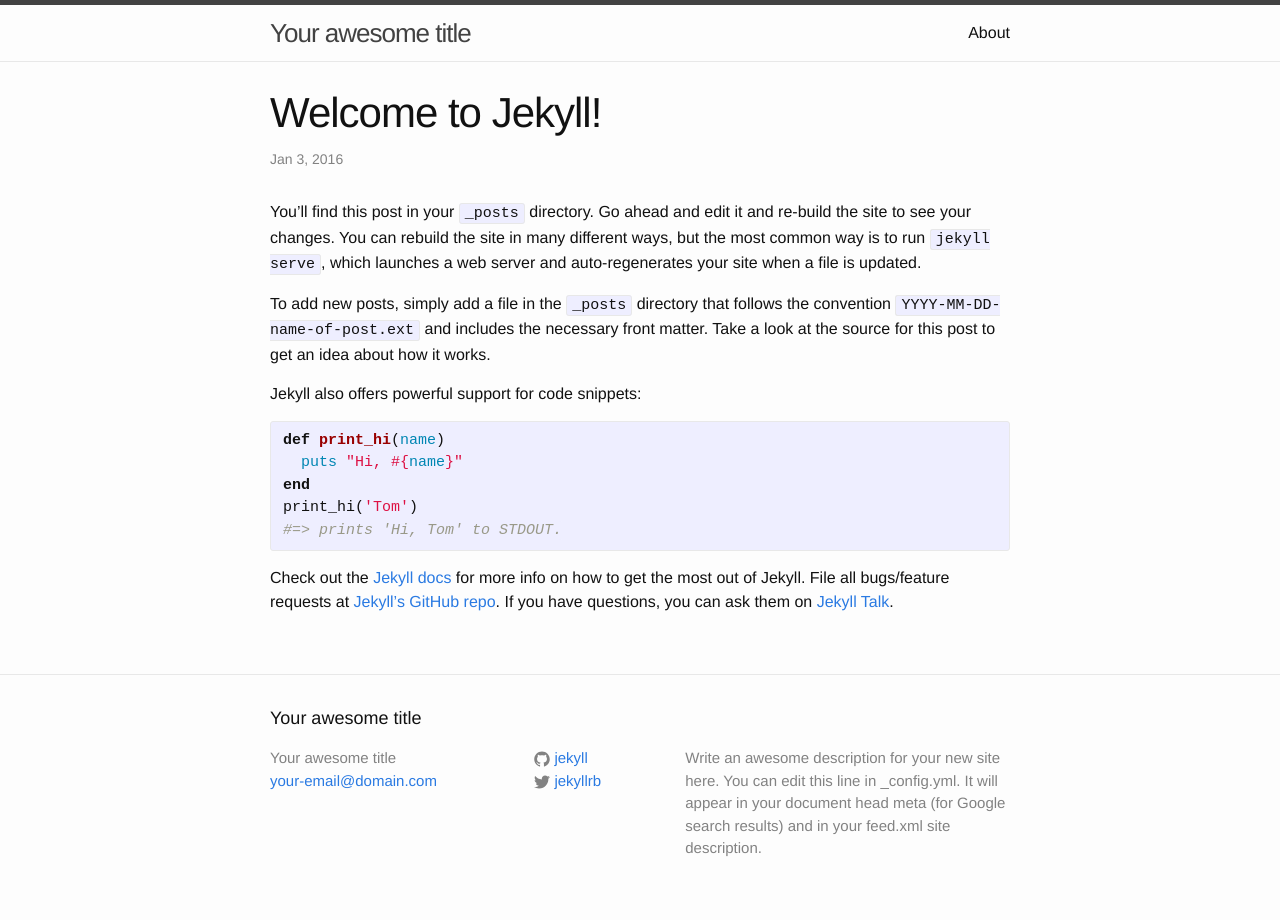
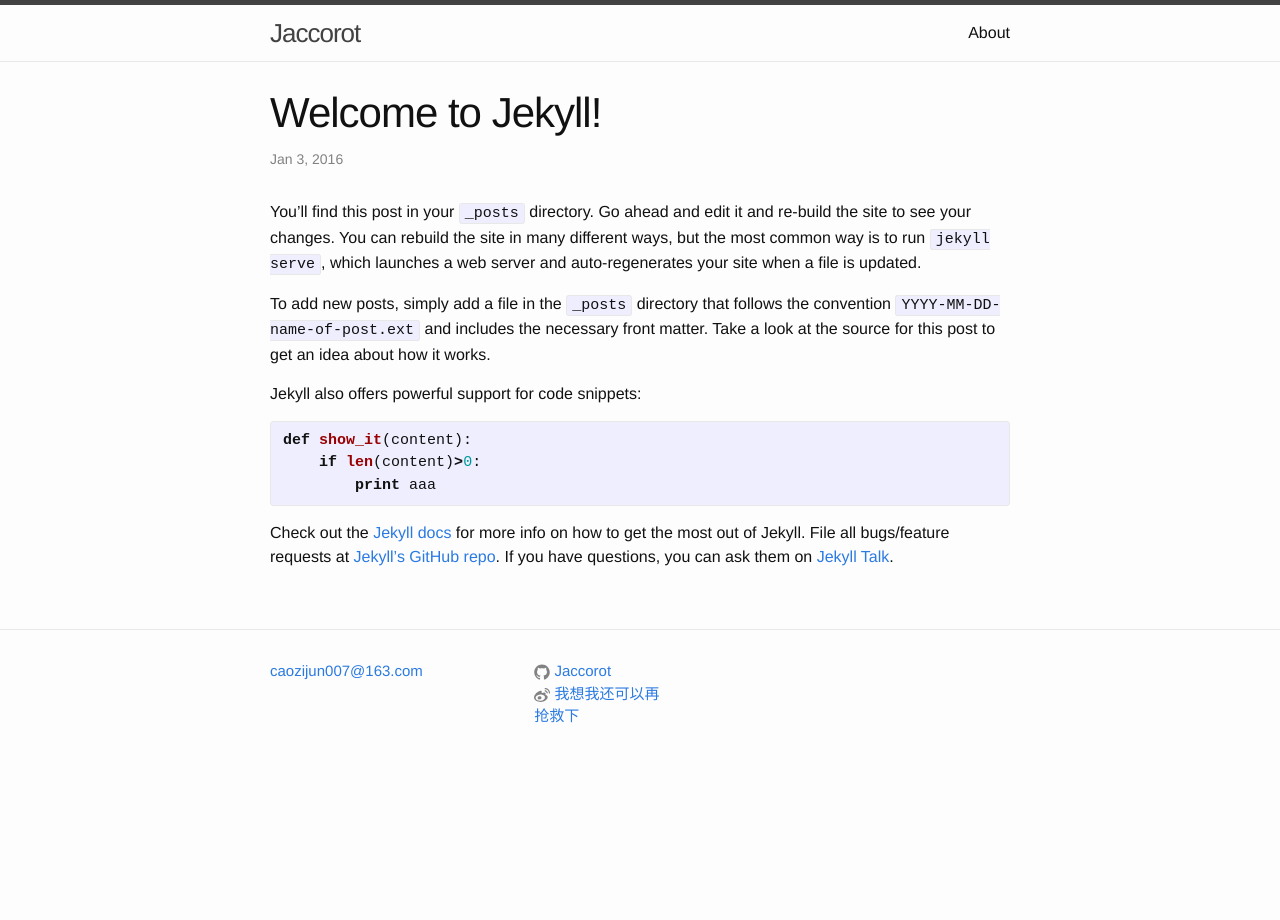
Before and after one commit to Jaccorot/Jaccorot.github.io, a Jekyll site: the page built from _posts/2016-01-04-welcome-to-jekyll.markdown, in a window 1280 px wide. Built offline with Jekyll 4.4.1, drawn with Linux system fonts in a browser that asks for light colours.

Commit message:
modify the basic settings with jekyll

```diff
--- a/_config.yml
+++ b/_config.yml
@@ -6,16 +6,14 @@
 # 'jekyll serve'. If you change this file, please restart the server process.
 
 # Site settings
-title: Your awesome title
-email: your-email@domain.com
+title: Jaccorot
+email: caozijun007@163.com
 description: > # this means to ignore newlines until "baseurl:"
-  Write an awesome description for your new site here. You can edit this
-  line in _config.yml. It will appear in your document head meta (for
-  Google search results) and in your feed.xml site description.
+  This is Jaccorot blog.
 baseurl: "" # the subpath of your site, e.g. /blog
-url: "http://yourdomain.com" # the base hostname & protocol for your site
-twitter_username: jekyllrb
-github_username:  jekyll
+url: "http://jaccorot.github.io/" # the base hostname & protocol for your site
+sina_username: 我想我还可以再抢救下
+github_username:  Jaccorot
 
 # Build settings
 markdown: kramdown
--- a/_includes/footer.html
+++ b/_includes/footer.html
@@ -2,12 +2,12 @@
 
   <div class="wrapper">
 
-    <h2 class="footer-heading">{{ site.title }}</h2>
+<!--     <h2 class="footer-heading">{{ site.title }}</h2> -->
 
     <div class="footer-col-wrapper">
       <div class="footer-col footer-col-1">
         <ul class="contact-list">
-          <li>{{ site.title }}</li>
+<!--           <li>{{ site.title }}</li> -->
           <li><a href="mailto:{{ site.email }}">{{ site.email }}</a></li>
         </ul>
       </div>
@@ -20,17 +20,17 @@
           </li>
           {% endif %}
 
-          {% if site.twitter_username %}
+          {% if site.sina_username %}
           <li>
-            {% include icon-twitter.html username=site.twitter_username %}
+            {% include icon-sina.html username=site.sina_username %}
           </li>
           {% endif %}
         </ul>
       </div>
 
-      <div class="footer-col footer-col-3">
+<!--       <div class="footer-col footer-col-3">
         <p>{{ site.description }}</p>
-      </div>
+      </div> -->
     </div>
 
   </div>
--- /dev/null
+++ b/_includes/icon-sina.html
@@ -0,0 +1 @@
+<a href="http://weibo.com/p/1005051320424440"><span class="icon icon--twitter">{% include icon-sina.svg %}</span><span class="username">{{ include.username }}</span></a>
--- a/_includes/icon-twitter.html
+++ /dev/null
@@ -1 +0,0 @@
-<a href="https://twitter.com/{{ include.username }}"><span class="icon icon--twitter">{% include icon-twitter.svg %}</span><span class="username">{{ include.username }}</span></a>
--- a/_posts/2016-01-04-welcome-to-jekyll.markdown
+++ b/_posts/2016-01-04-welcome-to-jekyll.markdown
@@ -10,12 +10,10 @@
 
 Jekyll also offers powerful support for code snippets:
 
-{% highlight ruby %}
-def print_hi(name)
-  puts "Hi, #{name}"
-end
-print_hi('Tom')
-#=> prints 'Hi, Tom' to STDOUT.
+{% highlight python %}
+def show_it(content):
+    if len(content)>0:
+        print aaa
 {% endhighlight %}
 
 Check out the [Jekyll docs][jekyll-docs] for more info on how to get the most out of Jekyll. File all bugs/feature requests at [Jekyll’s GitHub repo][jekyll-gh]. If you have questions, you can ask them on [Jekyll Talk][jekyll-talk].
--- a/index.html
+++ b/index.html
@@ -4,7 +4,7 @@
 
 <div class="home">
 
-  <h1 class="page-heading">Posts</h1>
+  <h1 class="page-heading"></h1>
 
   <ul class="post-list">
     {% for post in site.posts %}
@@ -18,6 +18,6 @@
     {% endfor %}
   </ul>
 
-  <p class="rss-subscribe">subscribe <a href="{{ "/feed.xml" | prepend: site.baseurl }}">via RSS</a></p>
+<!--   <p class="rss-subscribe">subscribe <a href="{{ "/feed.xml" | prepend: site.baseurl }}">via RSS</a></p> -->
 
 </div>
```
Also changed, not shown: _includes/icon-sina.svg (added), _includes/icon-twitter.svg (deleted).
